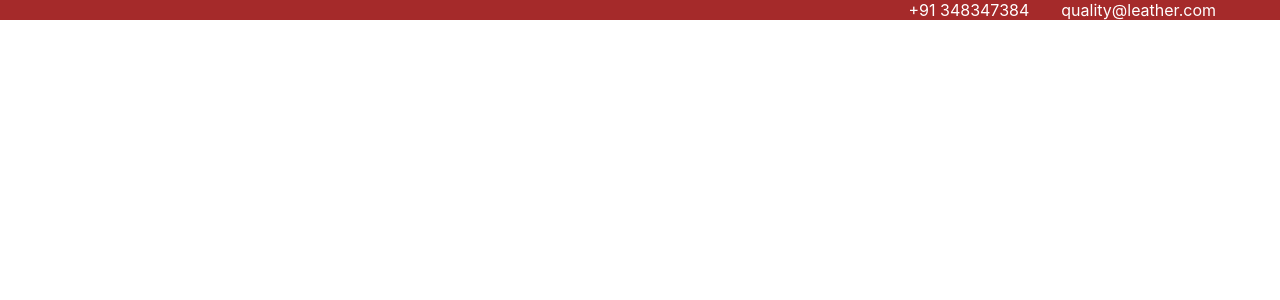
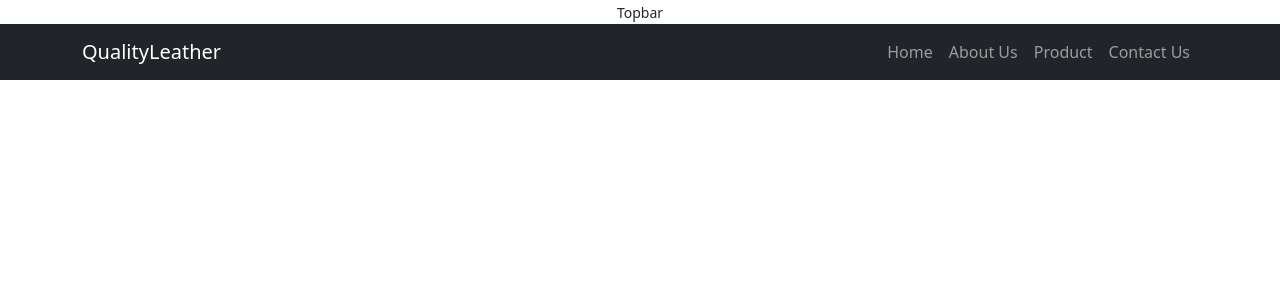
Before and after one commit to itamim345/Quality_leather, a React (Create React App) app: page / in a window 1280 px wide. Shown: the top 300 px of the page. Built offline with nearby package versions, Linux system fonts and the light colour scheme.

Commit message:
Done with Navbar

```diff
--- a/package.json
+++ b/package.json
@@ -6,7 +6,9 @@
     "@testing-library/jest-dom": "^5.16.5",
     "@testing-library/react": "^13.4.0",
     "@testing-library/user-event": "^13.5.0",
+    "bootstrap": "^5.2.3",
     "react": "^18.2.0",
+    "react-bootstrap": "^2.7.2",
     "react-dom": "^18.2.0",
     "react-scripts": "5.0.1",
     "web-vitals": "^2.1.4"
--- a/src/App.js
+++ b/src/App.js
@@ -1,10 +1,10 @@
 import './App.css';
-import Navbar from './component/Navbar';
+import OurNav from './component/OurNav';
 
 function App() {
   return (
     <div className="App">
-      <Navbar/>
+      <OurNav/>
     </div>
   );
 }
--- a/src/component/Navbar.js
+++ /dev/null
@@ -1,17 +0,0 @@
-import React from 'react';
-import "../Common.css"
-export default function Navbar() {
-  return (
-    <div>
-      <div className="top-bar">
-        <span>
-            +91 348347384
-        </span>
-        <span>
-            quality@leather.com
-        </span>
-      </div>
-      <nav></nav>
-    </div>
-  );
-}
--- /dev/null
+++ b/src/component/OurNav.js
@@ -0,0 +1,26 @@
+import React from "react";
+import { Container, Nav, Navbar } from "react-bootstrap";
+
+export default function OurNav() {
+  return (
+    <div>
+      <div className="top-bar">
+        <small>Topbar</small>
+      </div>
+      <Navbar collapseOnSelect expand="lg" bg="dark" variant="dark">
+        <Container>
+          <Navbar.Brand href="#home">QualityLeather</Navbar.Brand>
+          <Navbar.Toggle aria-controls="responsive-navbar-nav" />
+          <Navbar.Collapse id="responsive-navbar-nav">
+            <Nav className="ms-auto">
+              <Nav.Link href="#home">Home</Nav.Link>
+              <Nav.Link href="#about">About Us</Nav.Link>
+              <Nav.Link href="#product">Product</Nav.Link>
+              <Nav.Link href="#contact">Contact Us</Nav.Link>
+            </Nav>
+          </Navbar.Collapse>
+        </Container>
+      </Navbar>
+    </div>
+  );
+}
--- a/src/index.js
+++ b/src/index.js
@@ -3,6 +3,7 @@
 import './index.css';
 import App from './App';
 import reportWebVitals from './reportWebVitals';
+import "bootstrap/dist/css/bootstrap.min.css";
 
 const root = ReactDOM.createRoot(document.getElementById('root'));
 root.render(
```
Also changed, not shown: 1 other file (tests, documents, lock files or other folders).
